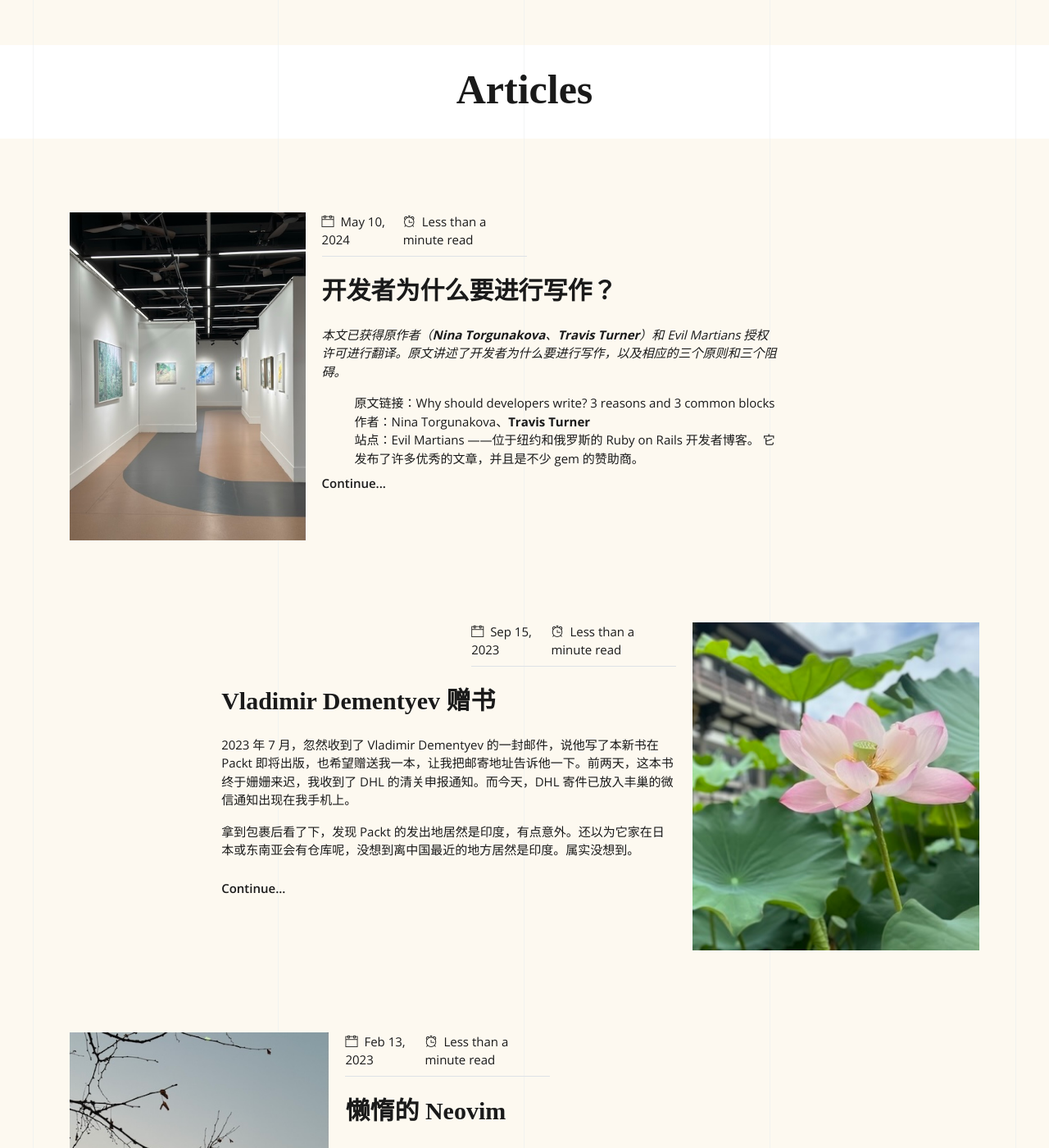
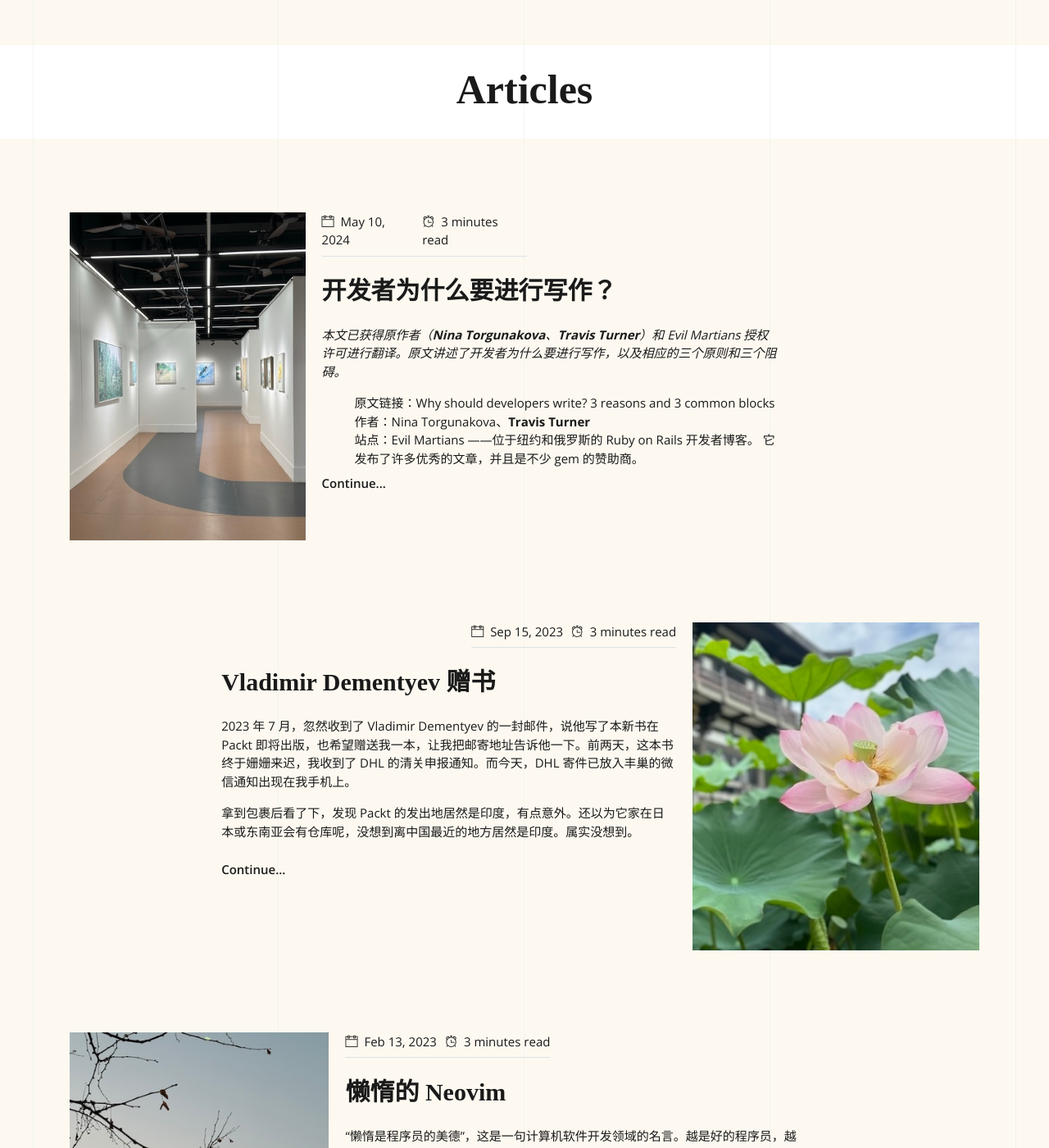
Before and after one commit to xfyuan/xiaofengyuan.com, a Jekyll site: the page built from index.html, in a window 1280 px wide and 1400 px high, scrolled down 1562 px. Shown: the whole window at 82% size. Built offline with Jekyll 4.4.1, drawn with Linux system fonts in a browser that asks for light colours; some web fonts are replaced; the list of posts is cut into pages by our own code.

Commit message:
display read minutes in home page posts

```diff
--- a/index.html
+++ b/index.html
@@ -129,7 +129,8 @@ layout: default
           <div class="post-content">
             <ul class="list-inline d-flex justify-content-between border-bottom post-meta pb-2 mb-4">
               <li class="list-inline-item"><i class="ti-calendar mr-2"></i>{{post.date | date: '%b %d, %Y'}}</li>
-              <li class="list-inline-item"><i class="ti-alarm-clock mr-2"></i><span class="eta"></span> read</li>
+              {% assign words = content | number_of_words %}
+              <li class="list-inline-item"><i class="ti-alarm-clock mr-2"></i>{{ words | divided_by: 100 | plus: 1 }} minutes read</li>
             </ul>
             <h4 class="mb-4"><a href="{{ post.url | prepend: site.baseurl }}" class="text-dark">{{post.title}}</a></h4>
             <div class="mb-0 post-summary">{{ post.excerpt }}</div>
```
